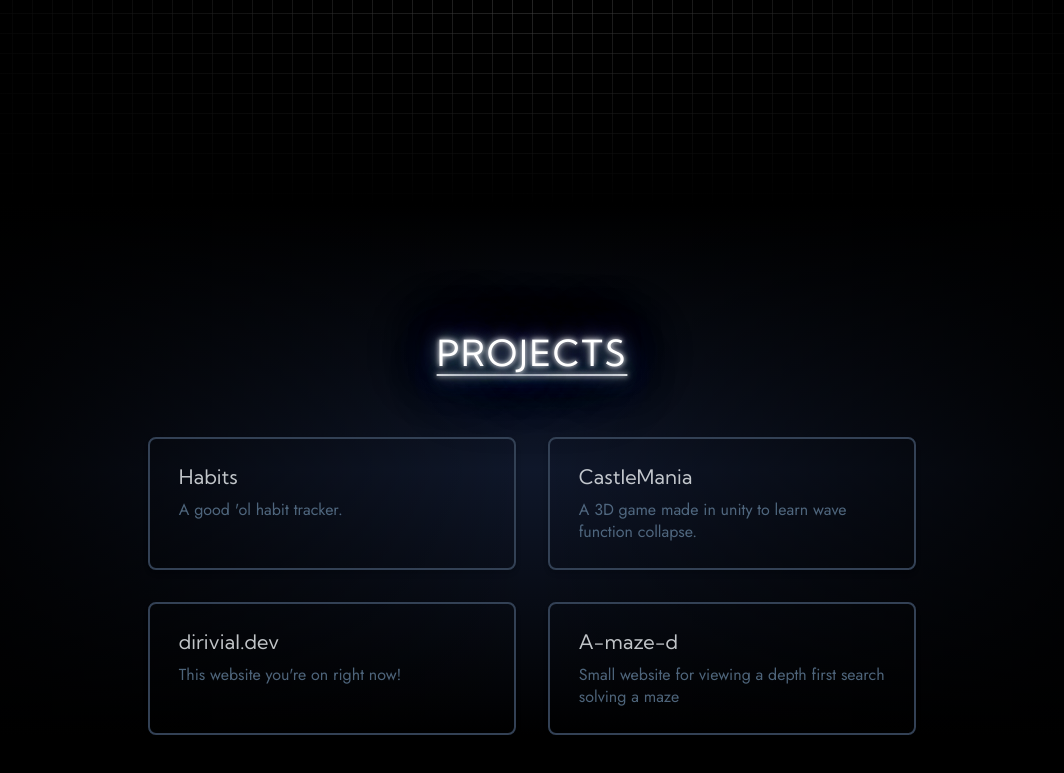
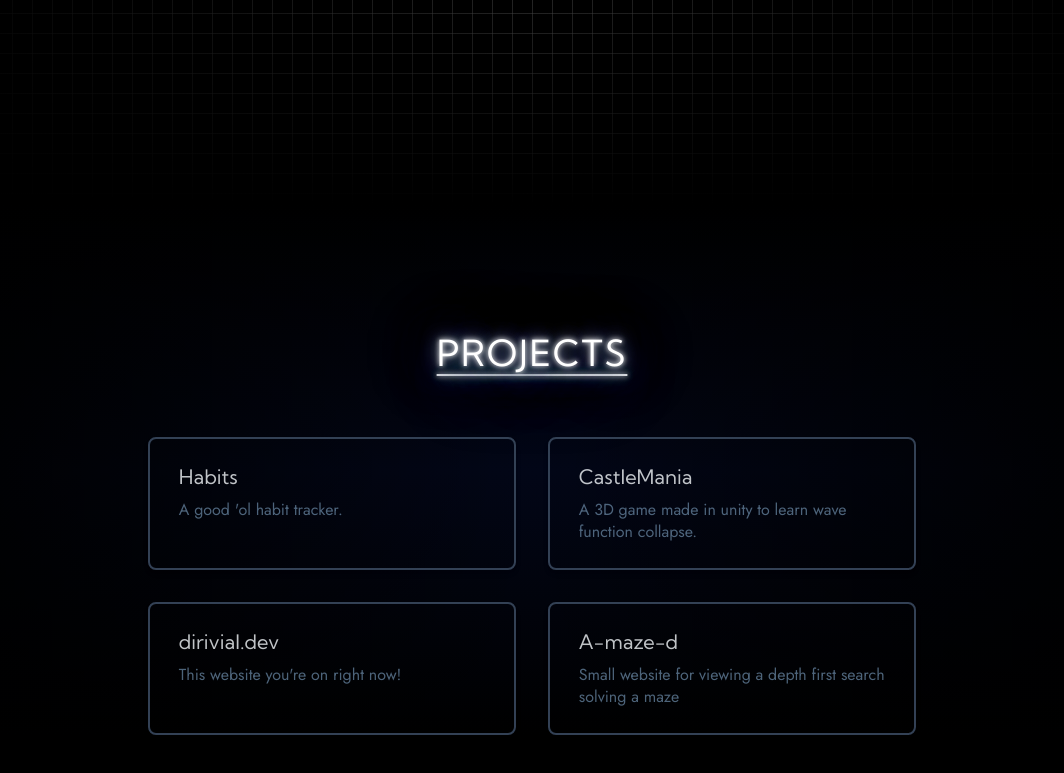
Before and after one commit to Dirivial/personal-site, an Astro site: page / in a window 1280 px wide. Shown: the part 1343-2116 px from the top of the page, without its empty margins (108-1172 px from the left). Built offline with nearby package versions, Linux system fonts and the light colour scheme; Astro itself is replaced by a stand-in of ours.

Commit message:
why does this look so different on other devices

```diff
--- a/src/pages/index.astro
+++ b/src/pages/index.astro
@@ -77,7 +77,7 @@ import Card from "../components/Card.astro";
     </div>
 
     <div
-      class="z-20 w-full h-full bg-gradient-to-b from-black to-black via-slate-900"
+      class="z-20 w-full h-full bg-gradient-to-b from-black to-black via-slate-950"
     >
       <div
         class="pt-16 flex flex-col items-center from-black to-black bg-gradient-to-r via-transparent"
```
